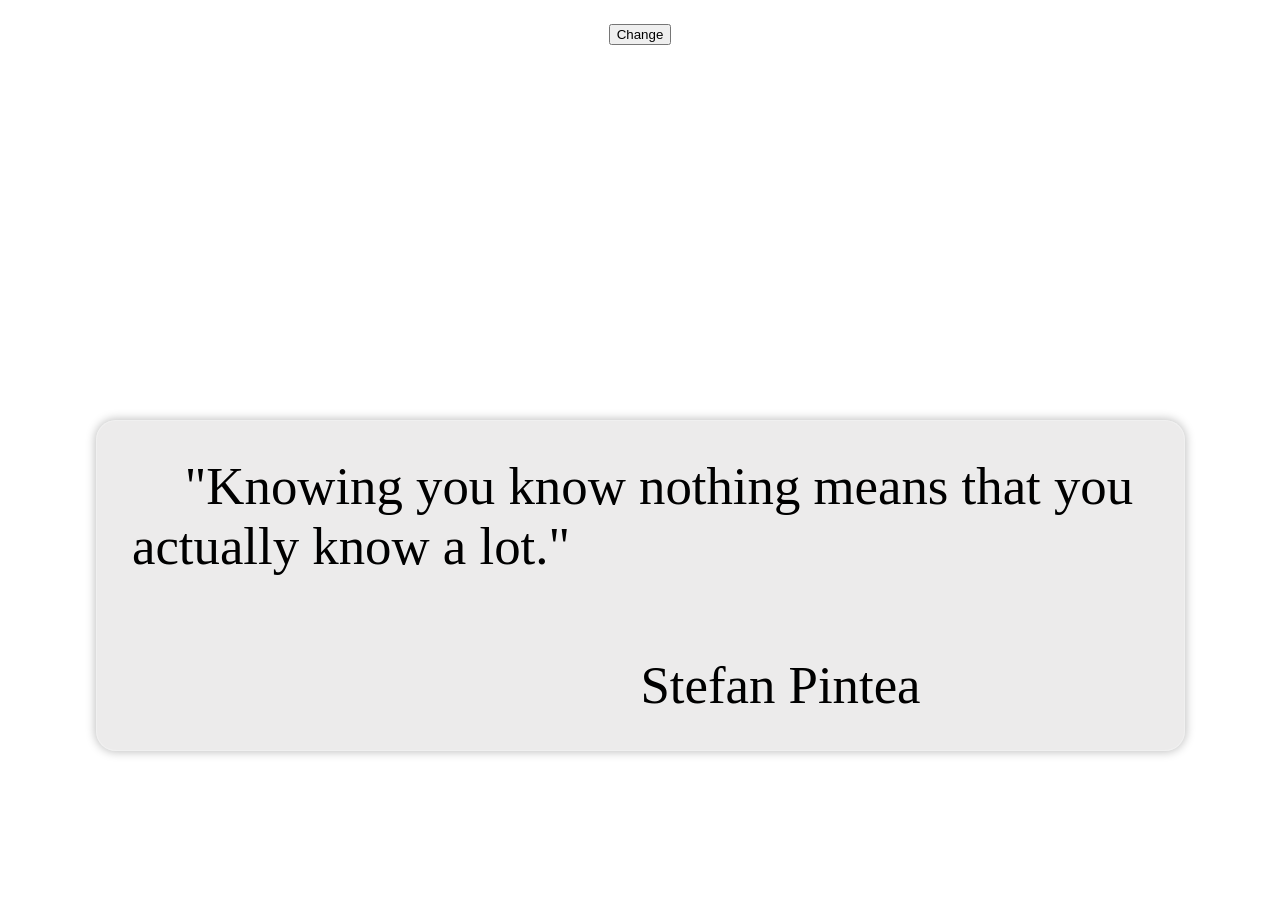
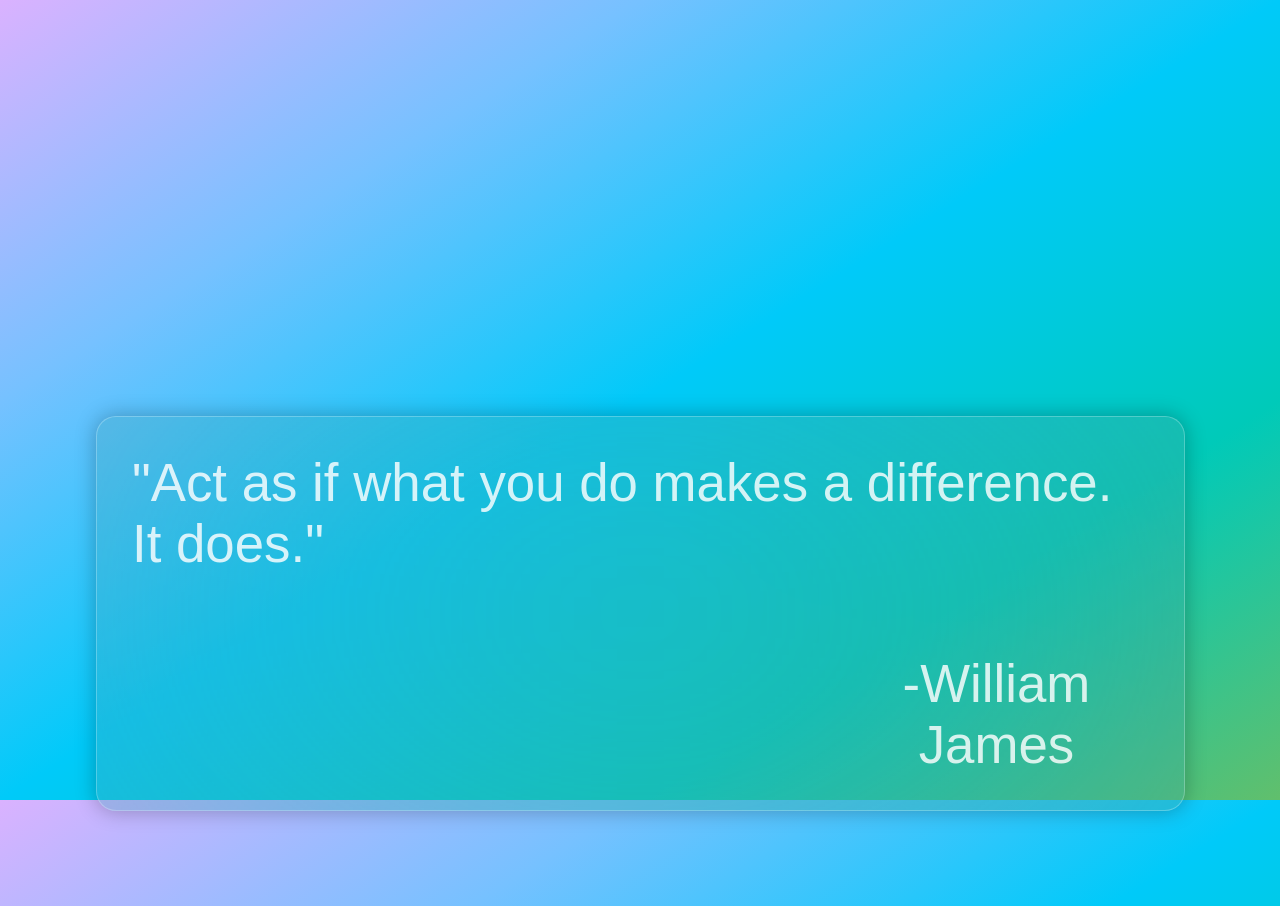
Before and after one commit to StormBEprepared/TipOfTheDay, a plain HTML site: page index.html in a window 1280 px wide. Before the commit the page ends 846 px from the top, so only its background shows below. Drawn offline with Linux system fonts and the light colour scheme.

Commit message:
fully working tipoftheday webapp.

```diff
--- a/index.html
+++ b/index.html
@@ -8,11 +8,11 @@
     <link rel="stylesheet" href="style.css">
     <script type="text/javascript" src="script.js"></script>
 </head>
-<body>
+<body onload="ChangeQuote()">
+
     <section id="top">
       <div id="topSide">
         <p></p>
-        <button onclick="ChangeQuote()">Change</button>
     </div>
 </section>
 <section id="mid">
--- a/script.js
+++ b/script.js
@@ -3,18 +3,78 @@ function getRandomInt(max) {
   }
 
 
-let quotes=[
-"It does not matter how slowly you go as long as you do not stop.",
-"Well done is better than well said.",
-"What you do today can improve all your tomorrows.",
-"If you can dream it, you can do it."
-]
+var quotes={
+1:"It does not matter how slowly you go as long as you do not stop.",
+2:"Well done is better than well said.",
+3:"What you do today can improve all your tomorrows.",
+4:"If you can dream it, you can do it.",
+5:"Never complain and never explain.",
+6:"Setting goals is the first step in turning the invisible into the visible.",
+7:"Knowing is not enough; we must apply. Willing is not enough; we must do.",
+8:"Be kind whenever possible. It is always possible.",
+9:"Set your goals high, and don't stop till you get there.",
+10:"I don't believe you have to be better than everybody else. I believe you have to be better than you ever thought you could be.",
+11:"I've found that luck is quite predictable. If you want more luck, take more chances. Be more active. Show up more often.",
+12:"Whatever you want in life, other people are going to want it too. Believe in yourself enough to accept the idea that you have an equal right to it.",
+13:"I was motivated to be different in part because I was different.",
+14:"If you don't design your own life plan, chances are you'll fall into someone else's plan. And guess what they have planned for you? Not much.",
+15:"Keep your face always toward the sunshine - and shadows will fall behind you.",
+16:"As we express our gratitude, we must never forget that the highest appreciation is not to utter words, but to live by them.",
+17:"There are two ways of spreading light: to be the candle or the mirror that reflects it.",
+18:"Act as if what you do makes a difference. It does.",
+19:"What makes the desert beautiful is that somewhere it hides a well.",
+20:"The secret of genius is to carry the spirit of the child into old age, which means never losing your enthusiasm.",
+21:"My attitude is that if you push me towards something that you think is a weakness, then I will turn that perceived weakness into a strength.",
+22:"Do what you love to do and give it your very best. Whether it's business or baseball, or the theater, or any field. If you don't love what you're doing and you can't give it your best, get out of it. Life is too short. You'll be an old man before you know it.",
+23:"I see myself as the best footballer in the world. If you don't believe you are the best, then you will never achieve all that you are capable of.",
+24:"Success is not final; failure is not fatal: It is the courage to continue that counts.",
+25:"Stay away from those people who try to disparage your ambitions. Small minds will always do that, but great minds will give you a feeling that you can become great too.",
+26:"The pessimist sees difficulty in every opportunity. The optimist sees opportunity in every difficulty.",
+27:"Learn as if you will live forever, live like you will die tomorrow.",
+28:"Experience is a hard teacher because she gives the test first, the lesson afterwards.",
+29:"One thing I know, that I know nothing. This is the source of my wisdom.",
+30:"You will never do anything in this world without courage. It is the greatest quality of the mind next to honor.",
+31:"Many of life's failures are people who did not realize how close they were to success when they gave up."
+};
 
+var authors = {
+  1:"Confucius",
+  2:"Benjamin Franklin",
+  3:"Ralph Marston",
+  4:"Walt Disney",
+  5:"Benjamin Disraeli",
+  6:"Tony Robbins",
+  7:"Johann Wolfgang von Goethe",
+  8:"Dalai Lama",
+  9:"Bo Jackson",
+  10:"Ken Venturi",
+  11:"Brian Tracy",
+  12:"Diane Sawyer",
+  13:"Donna Brazile",
+  14:"Jim Rohn",
+  15:"Walt Whitman",
+  16:"John F. Kennedy",
+  17:"Edith Wharton",
+  18:"William James",
+  19:"Antoine de Saint-Exupery",
+  20:"Aldous Huxley",
+  21:"Michael Jordan",
+  22:"Al Lopez",
+  23:"Cristiano Ronaldo",
+  24:"Winston S. Churchill",
+  25:"Mark Twain",
+  26:"Winston Churchill",
+  27:"Mahatma Gandhi",
+  28:"Vernon Sanders Law",
+  29:"Socrates",
+  30:"Aristotle",
+  31:"Thomas A. Edison"
+  };
 
 function ChangeQuote(){
-    let randNo=getRandomInt(quotes.length);
-
-    document.getElementById("card-text").innerHTML = quotes[randNo].toString();
-    document.getElementById("card-footer").innerHTML = "Confucius";
+    /*let randNo=getRandomInt(quotes[1]);*/
+    let day = new Date().getDate();
+    document.getElementById("card-text").innerHTML = `\"${quotes[day]}\"`;
+    document.getElementById("card-footer").innerHTML = `-${authors[day]}`;
 
 }
--- a/style.css
+++ b/style.css
@@ -1,9 +1,8 @@
 #topSide{
-  background-color: rgb(255, 255, 255);
   text-align: center;
   float:center;
   min-width: 320px;
-  min-height: 300px;
+  margin-top: 20rem;
   display: flexbox;
 }
 #mainSide{
@@ -24,10 +23,11 @@
 }
 
 body{
+  font-family: Arial, Helvetica, sans-serif;
   background-repeat: no-repeat;
   background-position: center;
-  background-color: rgb(255, 255, 255);
-  background-attachment: fixed;
+  background-image: linear-gradient(to right bottom, #dab2ff, #76c1ff, #00caf9, #00cab9, #61bf6c);
+      background-attachment: fixed;
   margin:0;
 }
 
@@ -60,8 +60,8 @@ body{
     border: 1px solid rgba(255, 255, 255, .25);
     border-radius: 20px;
     background-color: rgba(127, 124, 124, 0.149);
-    box-shadow: 0 0 10px 1px rgba(0, 0, 0, 0.25);
-    backdrop-filter: blur(15px);
+    box-shadow: 0 0 20px 1px rgba(0, 0, 0, 0.25);
+    backdrop-filter: blur(250px);
     transition: all .3s ease-out;
     height: auto;
     animation: myAnim 2s ease 0s 1 normal forwards;
@@ -76,7 +76,7 @@ body{
     float: center;
     text-align: center;
     display: inline;
-    margin-left: 50%;
+    margin-left: 70%;
   }
   .card:hover{
     border: 1px solid #ffffff;
@@ -89,6 +89,7 @@ body{
     align-items: center;
     font-size: 3.3rem;
     display: flex;
+    color: rgba(255, 255, 255, 0.815);
 }
 
 
```
